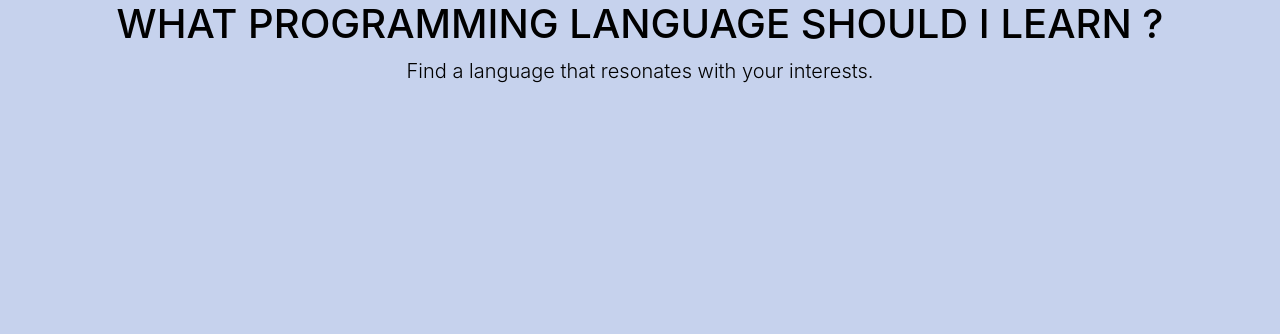
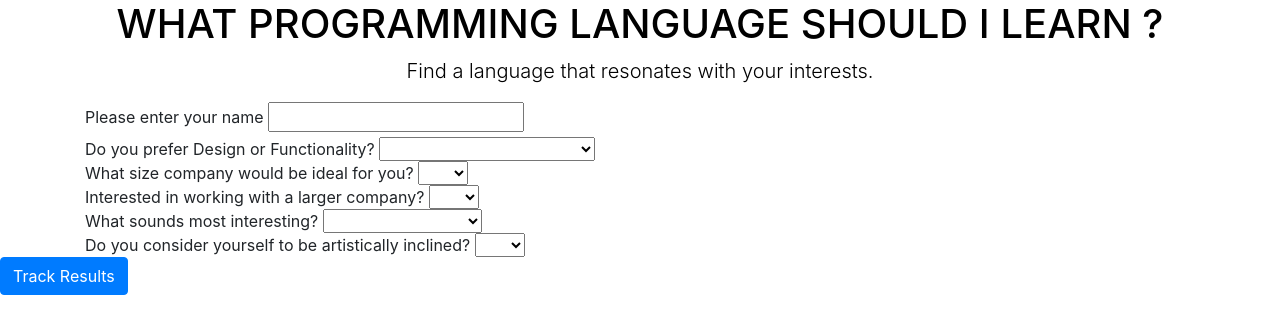
Before and after one commit to alexanderkondra/fridayweek2, a plain HTML site: page index.html in a window 1280 px wide. Drawn offline with Linux system fonts and the light colour scheme; a web font is replaced by a local one.

Commit message:
create form with questions bootstrap

```diff
--- a/css/styles.css
+++ b/css/styles.css
@@ -10,5 +10,5 @@ h1 {
 }
 
 body {
-  background-color: #C6D2ED
+  background-color: #lightgrey;
 }
--- a/index.html
+++ b/index.html
@@ -8,6 +8,7 @@
   <script src="js/scripts.js"type="text/javascript"></script>
   <link rel="stylesheet" href="css/bootstrap.css">
   <link rel="stylesheet" href="css/styles.css">
+  <link href="https://fonts.googleapis.com/css?family=Cabin+Sketch" rel="stylesheet">
 </head>
 
 <body>
@@ -16,8 +17,75 @@
       <h1 class="texttop">WHAT PROGRAMMING LANGUAGE SHOULD I LEARN ?</h1>
       <p class="lead">Find a language that resonates with your interests.</p>
     </div>
+
+    <div class="formBody">
+      <div class="panel">
+        <div class="formInfo">
+          <label for="name">Please enter your name</label>
+          <input type="text" class="name" id="name">
+        </div>
+      </div>
+      <div class="panel">
+        <div class "formInfo">
+          <labor for="q1">Do you prefer Design or Functionality? </label>
+            <select class= "formInfo" id="">
+              <option></option>
+              <option>I prefer Design</option>
+              <option>Functionality of a website</option>
+              <option>I'm interested in both</option>
+            </select>
+          </div>
         </div>
 
+        <div class="panel">
+          <div class="formInfo">
+            <labor for "q2">What size company would be ideal for you?</label>
+              <select class= "formInfo" id="">
+                <option></option>
+                <option>Yes</option>
+                <option>No</option>
+              </select>
+            </div>
+          </div>
 
+          <div class="panel">
+            <div class "formInfo">
+              <labor for="q3">Interested in working with a larger company?</label>
+                <select class= "formInfo" id="">
+                  <option></option>
+                  <option>Yes</option>
+                  <option>No</option>
+                </select>
+              </div>
+            </div>
+
+            <div class="panel">
+              <div class "formInfo">
+                <labor for="q4">What sounds most interesting?</label>
+                  <select class= "formInfo" id="">
+                    <option></option>
+                    <option>Web layout</option>
+                    <option>Web development</option>
+                    <option>App development</option>
+                  </select>
+                </div>
+              </div>
+
+              <div class="panel">
+                <div class "formInfo">
+                  <labor for="q5">Do you consider yourself to be artistically inclined? </label>
+                    <select class= "formInfo" id="">
+                      <option></option>
+                      <option>Yes</option>
+                      <option>No</option>
+                    </select>
+                  </div>
+                </div>
+              </div>
+            </div>
+            <div id="btn-holder">
+              <button type="button" class="btn btn-primary btn-md" id="track-results">Track Results</button>
+            </div>
+          </div>
         </body>
         </html>
```
Lines whose indentation alone changed are shown as unchanged.
